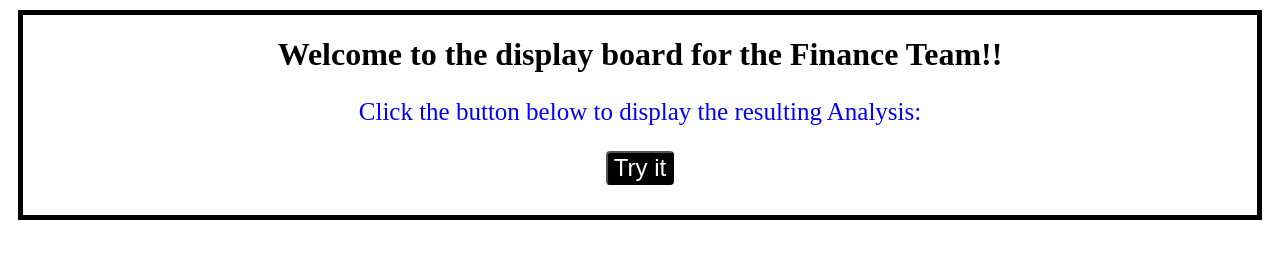
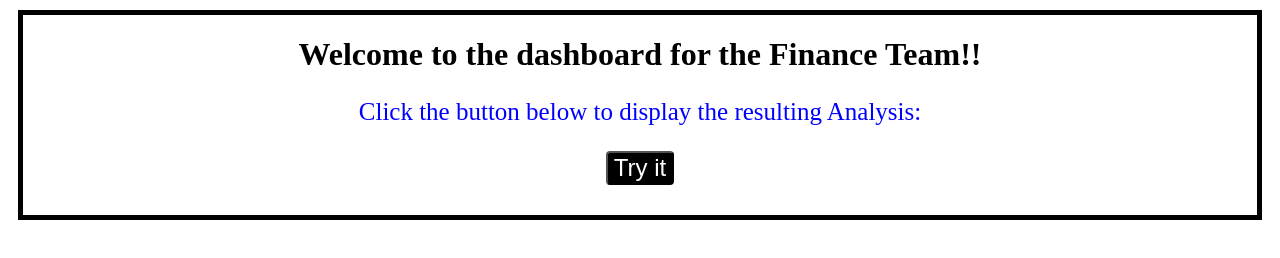
Before and after one commit to Eugieno/Console-Finances, a plain HTML site: page index.html in a window 1280 px wide. Drawn offline with Linux system fonts and the light colour scheme.

Commit message:
code commented for readability

```diff
--- a/index.html
+++ b/index.html
@@ -8,7 +8,7 @@
 </head>
 <body>
   <div style="margin:10px;border: solid black 5px; height: 200px;">
-    <h1 style="text-align: center;">Welcome to the display board for the Finance Team!!</h1>
+    <h1 style="text-align: center;">Welcome to the dashboard for the Finance Team!!</h1>
     <p style="color: blue;font-size: 25px; text-align: center;">Click the button below to display the resulting Analysis:</p>
     <button style="display:block; margin: 0 auto;background-color: black;color: white;font-size: 24px;border-radius: 4px;" onclick="myFunction()">Try it</button>
   </div>
--- a/index.js
+++ b/index.js
@@ -87,7 +87,7 @@ var finances = [
 ['Feb-2017', 671099]
 ];
 
-// JavaScript code that analyses Financial data
+// JavaScript function that analyses Financial data
 function myFunction () {
 
     // Calculating the total number of months in the dataset
@@ -119,18 +119,18 @@ function myFunction () {
     var avgChange = sumOfchange/ALldateAndChange.length
 
     // Greatest increase and decrease in profits over the entire period
-    // Algorithm to search for the max increment and corresponding month
     let max = ALldateAndChange[0][0]
     let maxmonth = ALldateAndChange[0][1]
     let min = ALldateAndChange[0][0]
     let minmonth = ALldateAndChange[0][1]
-    // create a function for searching the max
+
     for (var i = 1; i < ALldateAndChange.length;i++) {
+        // max - greatest increase
         if (ALldateAndChange[i][0] > max) {
             max = ALldateAndChange[i][0]
             maxmonth = ALldateAndChange[i][1]
         }
-
+        // min - greatest decrease
         if (ALldateAndChange[i][0] < min) {
             min = ALldateAndChange[i][0]
             minmonth = ALldateAndChange[i][1]
@@ -155,5 +155,3 @@ function myFunction () {
     Greatest decrease in profits: ${minmonth} ($${min})`)
 
 }
-
-myFunction()
```
